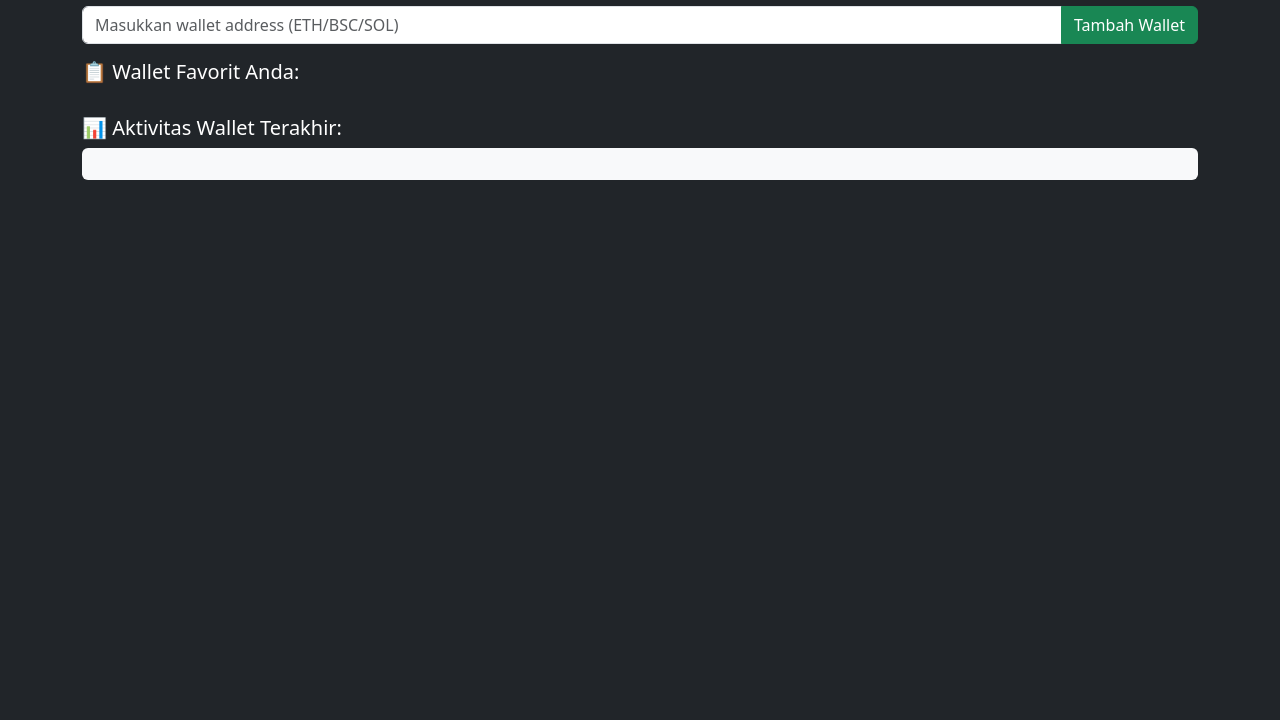
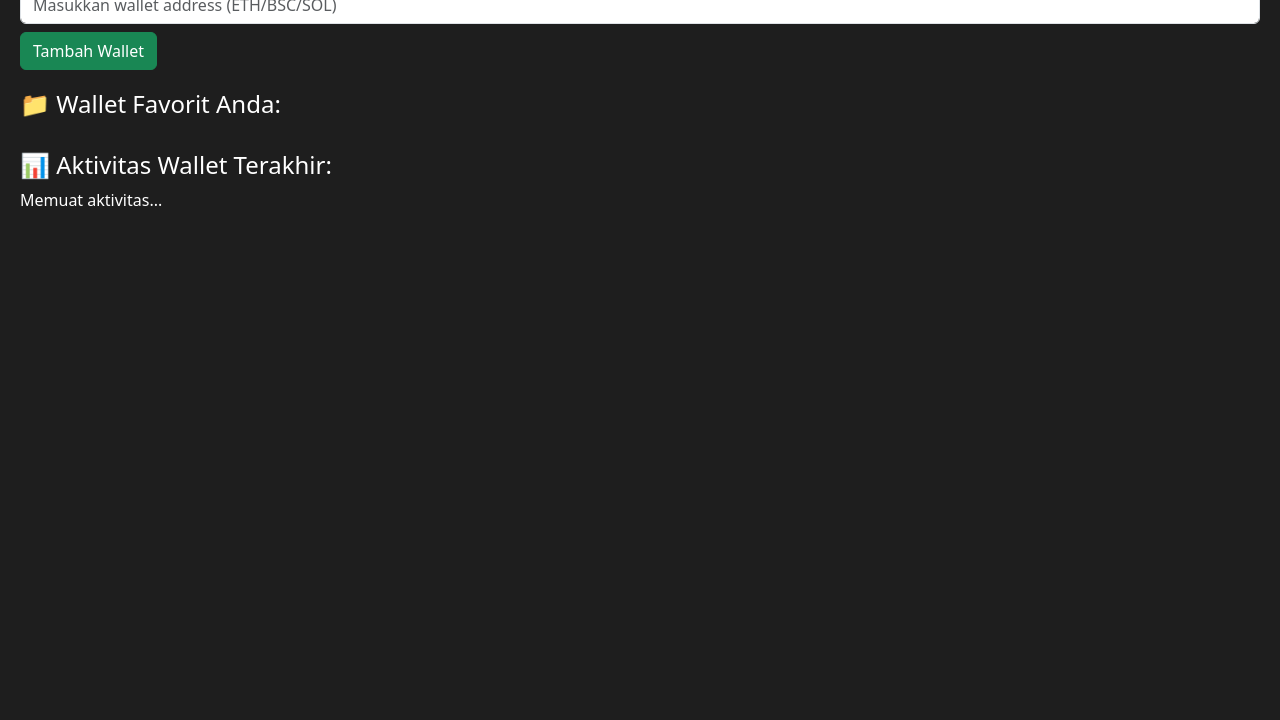
Before and after one commit to RafkasOrg/Crypto-Analyzer-Pro, a plain HTML site: page dashboard.html in a window 1280 px wide. Shown: the part 80-800 px from the top of the page. Drawn offline with nearby package versions, Linux system fonts and the light colour scheme; some packages are replaced by stand-ins of ours; a script that the page names is missing.

Commit message:
Update dashboard.html

```diff
--- a/dashboard.html
+++ b/dashboard.html
@@ -2,32 +2,31 @@
 <html lang="en">
 <head>
   <meta charset="UTF-8" />
-  <meta name="viewport" content="width=device-width, initial-scale=1.0"/>
   <title>Whale Tracker Pro</title>
-  <script src="https://cdn.jsdelivr.net/npm/sweetalert2@11"></script>
-  <script src="https://cdn.jsdelivr.net/npm/chart.js"></script>
-  <script src="https://cdn.jsdelivr.net/npm/@supabase/supabase-js"></script>
-  <link rel="stylesheet" href="https://cdn.jsdelivr.net/npm/bootstrap@5.3.0/dist/css/bootstrap.min.css"/>
+  <meta name="viewport" content="width=device-width, initial-scale=1" />
+  <link rel="stylesheet" href="https://cdn.jsdelivr.net/npm/bootstrap@5.3.0/dist/css/bootstrap.min.css">
+  <style>
+    body { background-color: #1e1e1e; color: white; padding: 20px; }
+    .section-title { margin-top: 20px; }
+    input, .form-control, .btn { border-radius: 6px; }
+  </style>
 </head>
-<body class="bg-dark text-white">
+<body>
+  <h2>🐋 Whale Tracker Pro</h2>
 
-  <div class="container py-4">
-    <h2 class="mb-4">🐋 Whale Tracker Pro</h2>
-
-    <form id="wallet-form" class="mb-3">
-      <div class="input-group">
-        <input type="text" id="wallet-address" class="form-control" placeholder="Masukkan wallet address (ETH/BSC/SOL)" required />
-        <button type="submit" class="btn btn-success">Tambah Wallet</button>
-      </div>
-    </form>
-
-    <h5>📋 Wallet Favorit Anda:</h5>
-    <ul id="wallet-list" class="list-group mb-4"></ul>
-
-    <h5>📊 Aktivitas Wallet Terakhir:</h5>
-    <div id="wallet-activity" class="bg-light text-dark p-3 rounded"></div>
+  <div class="mb-3">
+    <input id="walletInput" type="text" placeholder="Masukkan wallet address (ETH/BSC/SOL)" class="form-control" />
+    <button id="addWallet" class="btn btn-success mt-2">Tambah Wallet</button>
   </div>
 
-  <script src="dashboard.js"></script>
+  <h4 class="section-title">📁 Wallet Favorit Anda:</h4>
+  <ul id="walletList" class="list-group mb-4"></ul>
+
+  <h4 class="section-title">📊 Aktivitas Wallet Terakhir:</h4>
+  <div id="walletActivity">Memuat aktivitas...</div>
+
+  <!-- Supabase client -->
+  <script src="https://cdn.jsdelivr.net/npm/@supabase/supabase-js"></script>
+  <script type="module" src="dashboard.js"></script>
 </body>
 </html>
```
